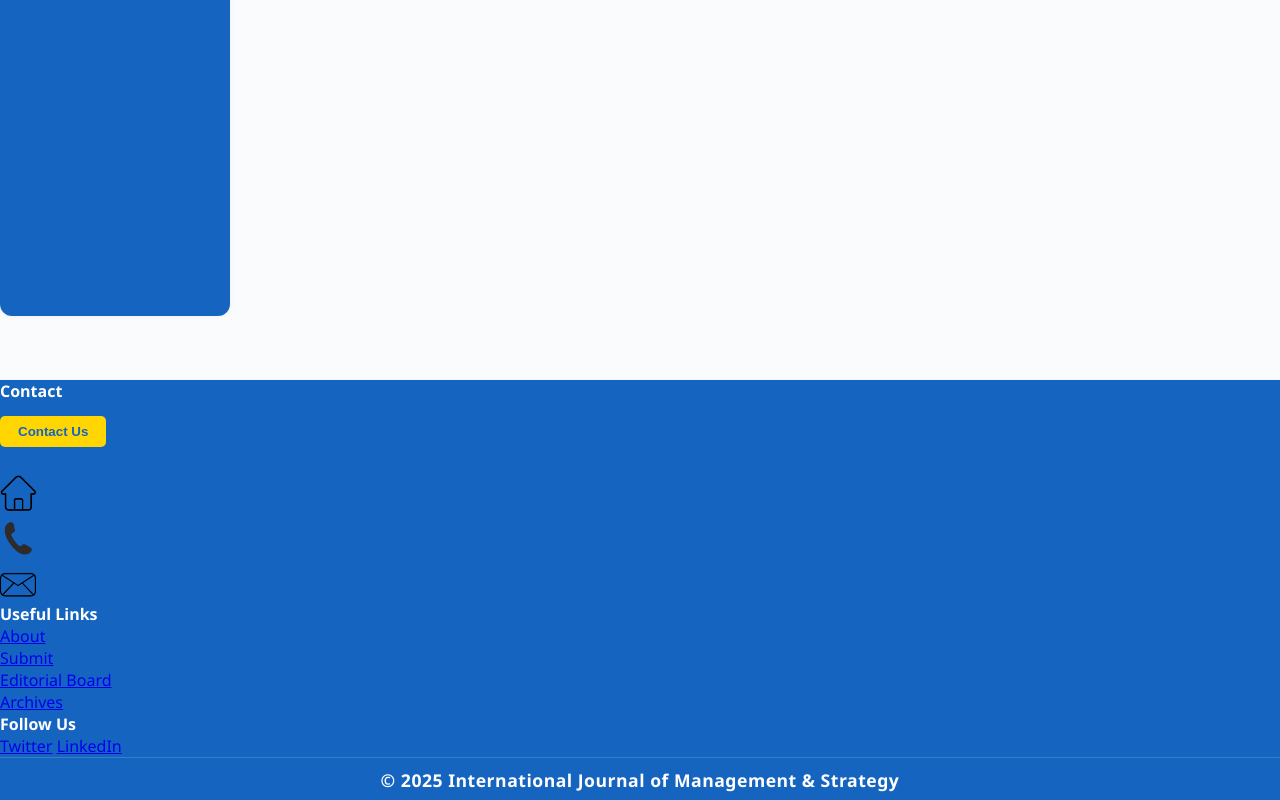
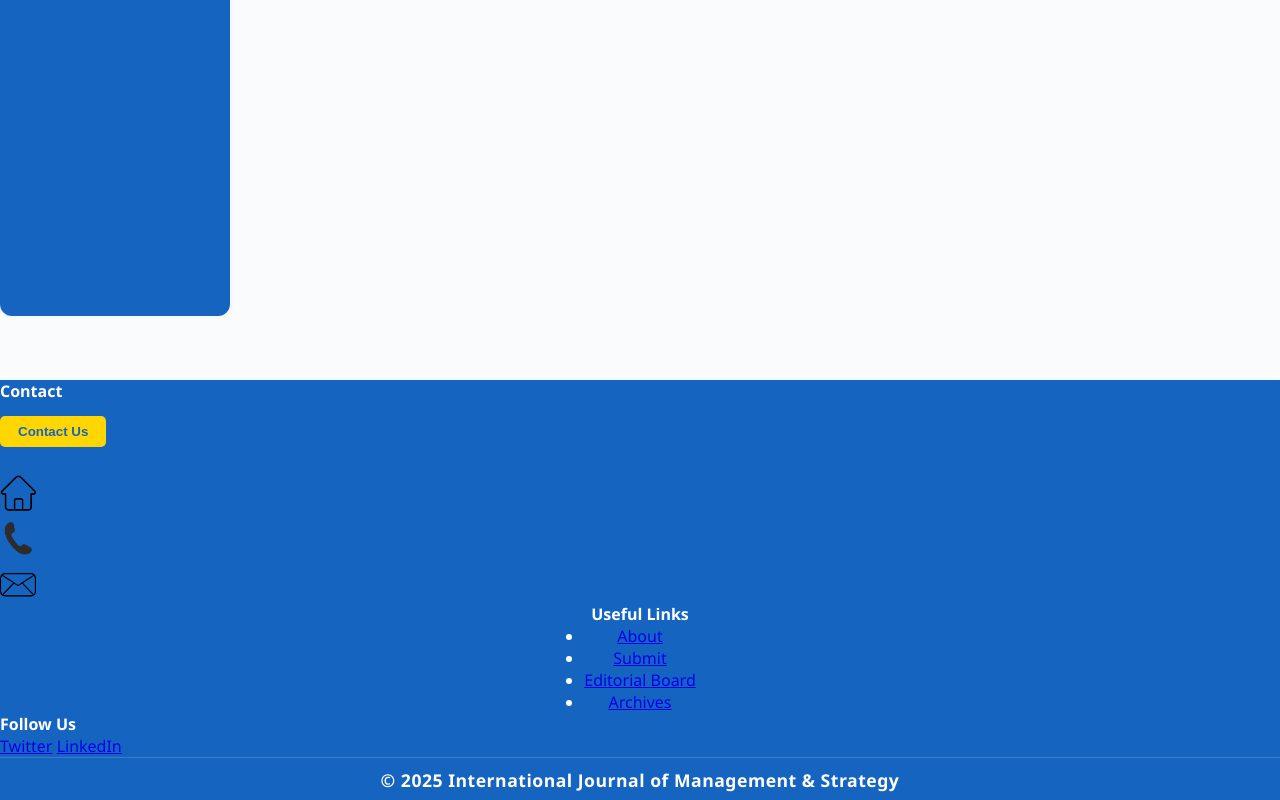
Before and after one commit to raouf96test/revue, a plain HTML site: page index.html in a window 1280 px wide. Shown: the part 725-1525 px from the top of the page. Drawn offline with Linux system fonts and the light colour scheme.

Commit message:
Update style.css

```diff
--- a/css/style.css
+++ b/css/style.css
@@ -268,7 +268,13 @@ header .main-nav a {
 }
 
 .footer-center {
-  align-self: flex-start;
+  flex: 1;
+  display: flex;
+  flex-direction: column;
+  justify-content: flex-start;
+  align-items: center;
+  text-align: center;
+  align-self: flex-start; /* ← c’est ce qui corrige ton problème vertical */
 }
 
 .footer-center h4,
```
